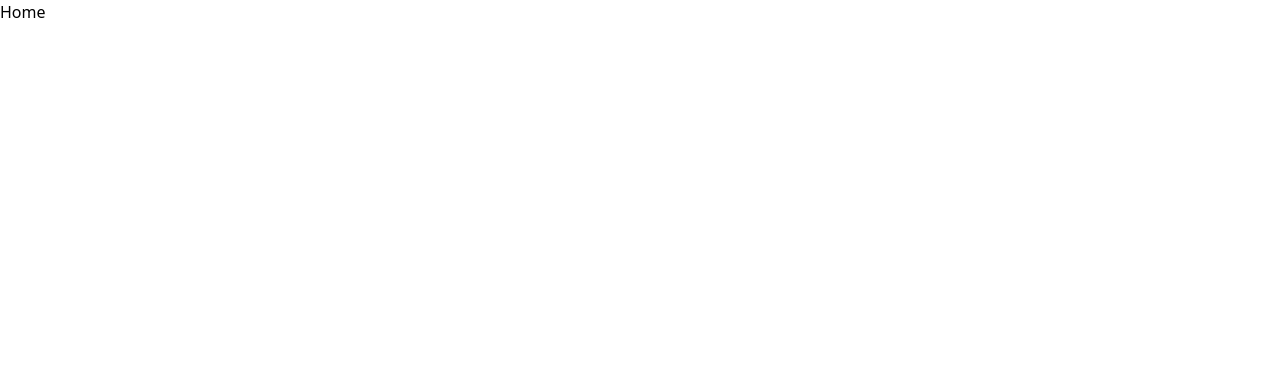
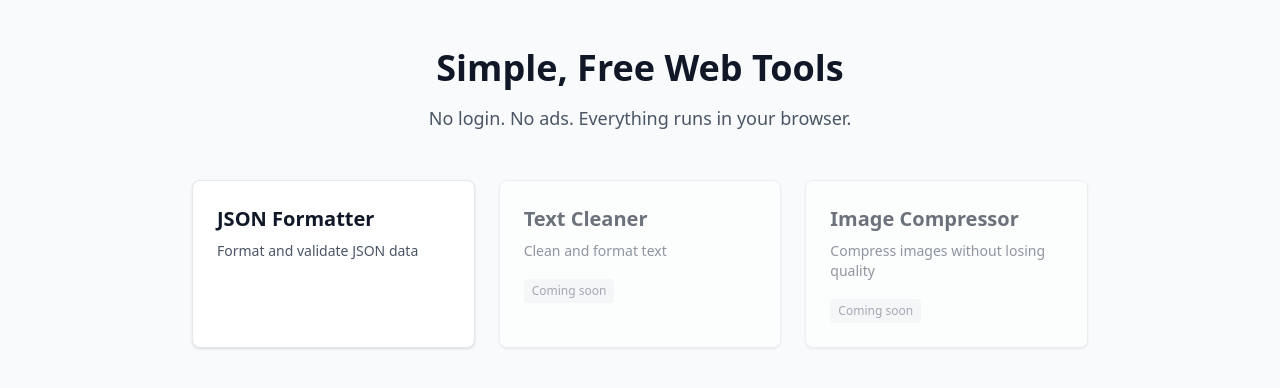
Before and after one commit to ASakkeer/all-in-one-tools, a React (Vite) app: page / in a window 1280 px wide. Shown: the top 388 px of the page. Built offline with nearby package versions, Linux system fonts and the light colour scheme.

Commit message:
feat: enhance Home and Tool components with tool cards and dynamic tool display

```diff
--- a/src/pages/Home/index.tsx
+++ b/src/pages/Home/index.tsx
@@ -1,6 +1,80 @@
-// Home page component
+// Home page component - Landing page with tool cards
+import { useNavigate } from "react-router-dom"
+
 const Home = () => {
-  return <div>Home</div>
+  const navigate = useNavigate()
+
+  const tools = [
+    {
+      id: "json-formatter",
+      name: "JSON Formatter",
+      description: "Format and validate JSON data",
+      active: true,
+    },
+    {
+      id: "text-cleaner",
+      name: "Text Cleaner",
+      description: "Clean and format text",
+      active: false,
+    },
+    {
+      id: "image-compressor",
+      name: "Image Compressor",
+      description: "Compress images without losing quality",
+      active: false,
+    },
+  ]
+
+  const handleToolClick = (toolId: string, active: boolean) => {
+    if (active) {
+      navigate(`/tools/${toolId}`)
+    }
+  }
+
+  return (
+    <div className="min-h-screen bg-gray-50 py-12 px-4 sm:px-6 lg:px-8">
+      <div className="max-w-4xl mx-auto">
+        {/* Header */}
+        <div className="text-center mb-12">
+          <h1 className="text-4xl font-bold text-gray-900 mb-4">
+            Simple, Free Web Tools
+          </h1>
+          <p className="text-lg text-gray-600">
+            No login. No ads. Everything runs in your browser.
+          </p>
+        </div>
+
+        {/* Tools Grid */}
+        <div className="grid grid-cols-1 md:grid-cols-2 lg:grid-cols-3 gap-6">
+          {tools.map((tool) => (
+            <div
+              key={tool.id}
+              onClick={() => handleToolClick(tool.id, tool.active)}
+              className={`
+                bg-white rounded-lg shadow-sm border border-gray-200 p-6
+                transition-all duration-200
+                ${
+                  tool.active
+                    ? "cursor-pointer hover:shadow-md hover:border-gray-300"
+                    : "opacity-60 cursor-not-allowed"
+                }
+              `}
+            >
+              <h3 className="text-xl font-semibold text-gray-900 mb-2">
+                {tool.name}
+              </h3>
+              <p className="text-gray-600 text-sm mb-4">{tool.description}</p>
+              {!tool.active && (
+                <span className="inline-block text-xs font-medium text-gray-500 bg-gray-100 px-2 py-1 rounded">
+                  Coming soon
+                </span>
+              )}
+            </div>
+          ))}
+        </div>
+      </div>
+    </div>
+  )
 }
 
 export default Home
--- a/src/pages/Tool/index.tsx
+++ b/src/pages/Tool/index.tsx
@@ -1,6 +1,30 @@
-// Tool page component
+// Tool page component - Displays individual tool pages
+import { useParams } from "react-router-dom"
+
 const Tool = () => {
-  return <div>Tool</div>
+  const { toolId } = useParams<{ toolId: string }>()
+
+  // Convert toolId from kebab-case to Title Case
+  const formatToolName = (id: string | undefined): string => {
+    if (!id) return "Tool"
+    return id
+      .split("-")
+      .map((word) => word.charAt(0).toUpperCase() + word.slice(1))
+      .join(" ")
+  }
+
+  const toolName = formatToolName(toolId)
+
+  return (
+    <div className="min-h-screen bg-gray-50 py-12 px-4 sm:px-6 lg:px-8">
+      <div className="max-w-4xl mx-auto">
+        <h1 className="text-3xl font-bold text-gray-900 mb-8">{toolName}</h1>
+        <div className="bg-white rounded-lg shadow-sm border border-gray-200 p-8">
+          <p className="text-gray-600">Tool UI will go here.</p>
+        </div>
+      </div>
+    </div>
+  )
 }
 
 export default Tool
```
